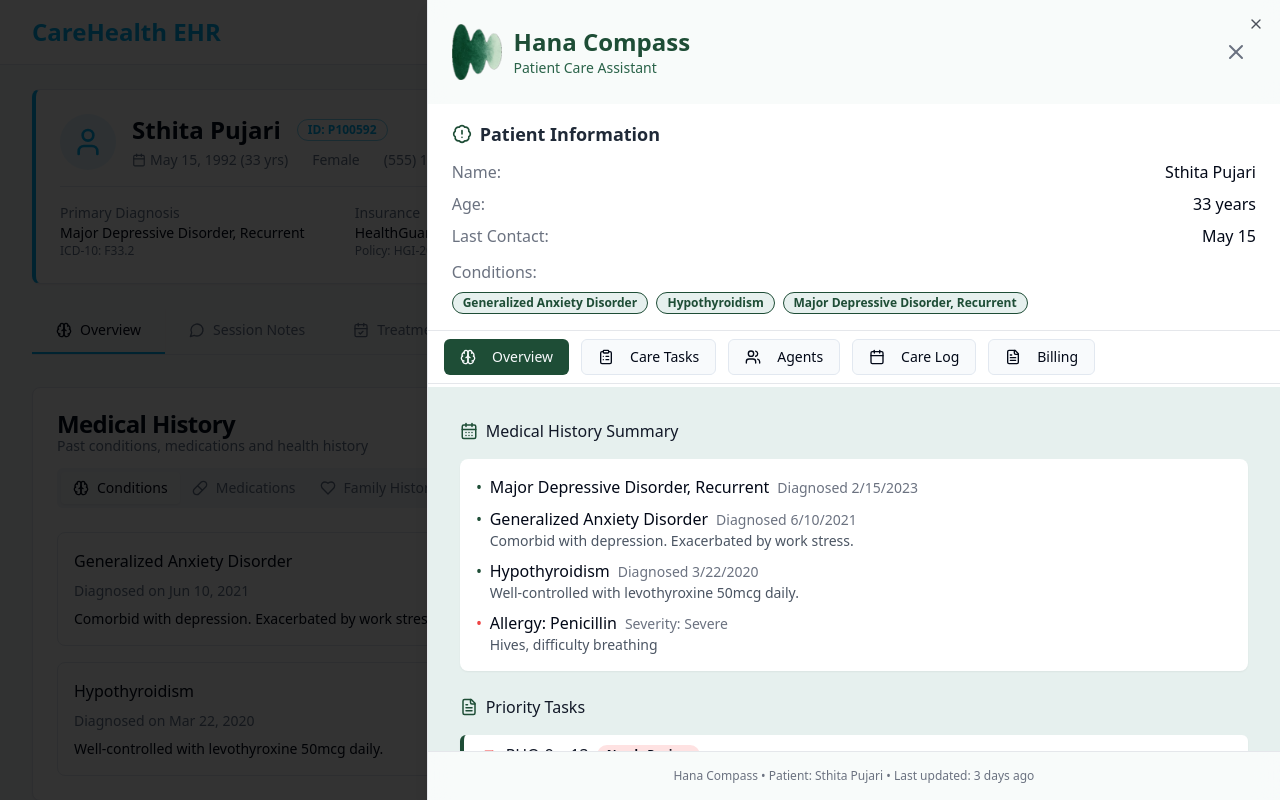
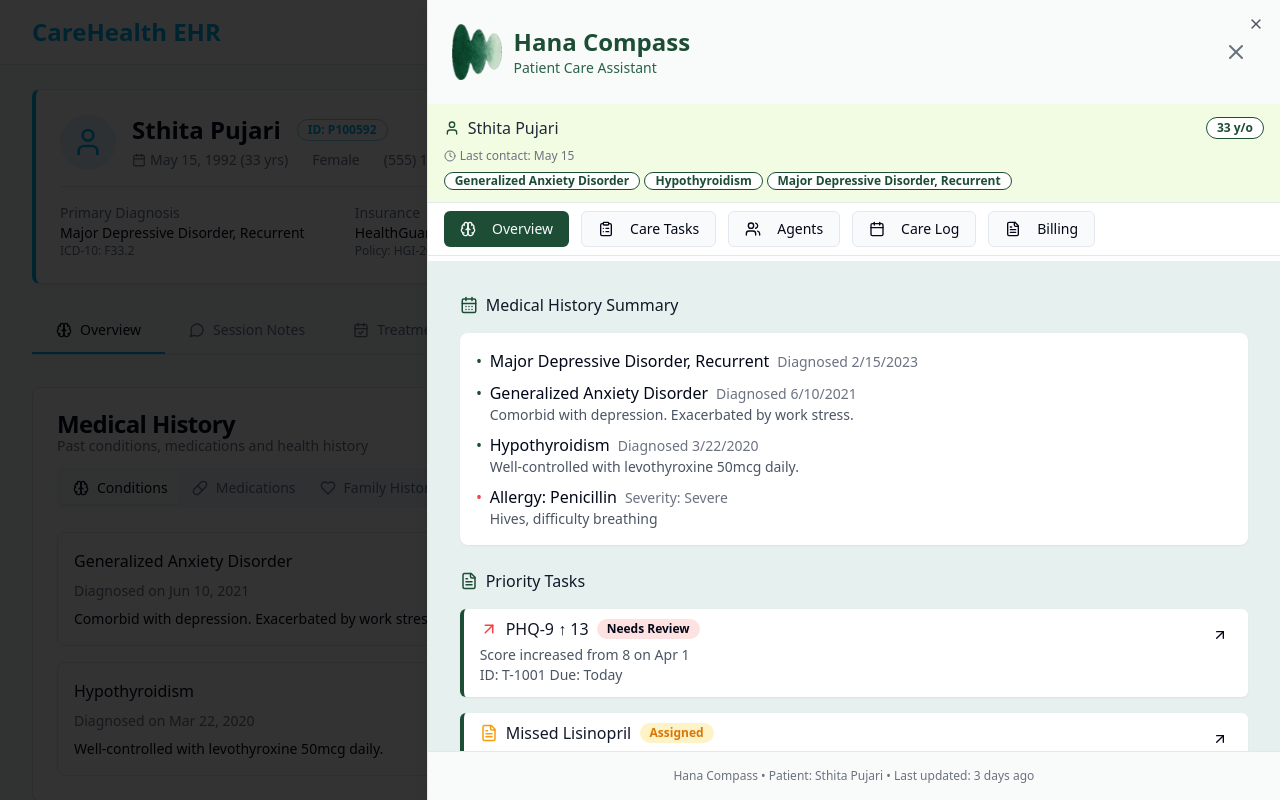
Before and after one commit to mhaihq/sthita-mental-haven, a React (Vite) app: page / in a window 1280 px wide. Both pictures are taken after a click on the button "Open Hana sidebar". Shown: the top 800 px of the page. Built offline with nearby package versions, Linux system fonts and the light colour scheme.

Commit message:
Refactor: Shorten patient info card
Reduce the height of the patient info card and update its UI with modern elements.

```diff
--- a/src/components/layout/sidebar/PatientInfoCard.tsx
+++ b/src/components/layout/sidebar/PatientInfoCard.tsx
@@ -1,6 +1,6 @@
 
 import React from 'react';
-import { BadgeAlert } from 'lucide-react';
+import { User, Calendar, Clock } from 'lucide-react';
 import { Badge } from '@/components/ui/badge';
 import { PatientData } from '@/data/patientData';
 
@@ -18,34 +18,40 @@ export const PatientInfoCard: React.FC<PatientInfoCardProps> = ({
   medicalConditions
 }) => {
   return (
-    <div className="bg-white px-6 py-4 border-b border-gray-200">
-      <h3 className="text-lg font-semibold text-gray-800 mb-3 flex items-center">
-        <BadgeAlert className="w-5 h-5 mr-2 text-[#1E4D36]" />
-        Patient Information
-      </h3>
-      <div className="space-y-2">
-        <p className="flex justify-between">
-          <span className="text-gray-500">Name:</span>
-          <span className="font-medium">{patientData.name}</span>
-        </p>
-        <p className="flex justify-between">
-          <span className="text-gray-500">Age:</span>
-          <span className="font-medium">{patientAge} years</span>
-        </p>
-        <p className="flex justify-between">
-          <span className="text-gray-500">Last Contact:</span>
-          <span className="font-medium">{lastContactedFormatted}</span>
-        </p>
+    <div className="bg-[#F2FCE2] px-4 py-3 border-b border-gray-200">
+      {/* Patient Name and Age */}
+      <div className="flex items-center justify-between mb-2">
+        <div className="flex items-center">
+          <User className="w-4 h-4 mr-2 text-[#1E4D36]" />
+          <span className="font-medium text-gray-800">{patientData.name}</span>
+        </div>
+        <Badge variant="outline" className="text-xs bg-white border-[#1E4D36] text-[#1E4D36]">
+          {patientAge} y/o
+        </Badge>
       </div>
-      <div className="mt-3">
-        <p className="text-gray-500 mb-2">Conditions:</p>
-        <div className="flex flex-wrap gap-2">
-          {medicalConditions.map((condition, index) => (
-            <Badge key={index} variant="outline" className="bg-[#E6F0EE] text-[#1E4D36] border-[#1E4D36]">
-              {condition}
-            </Badge>
-          ))}
-        </div>
+
+      {/* Last Contact */}
+      <div className="flex items-center text-xs text-gray-500 mb-2">
+        <Clock className="w-3 h-3 mr-1" />
+        <span>Last contact: {lastContactedFormatted}</span>
+      </div>
+
+      {/* Conditions Pills */}
+      <div className="flex flex-wrap gap-1">
+        {medicalConditions.slice(0, 3).map((condition, index) => (
+          <Badge
+            key={index}
+            variant="outline"
+            className="text-xs py-0 bg-white text-[#1E4D36] border-[#1E4D36]"
+          >
+            {condition}
+          </Badge>
+        ))}
+        {medicalConditions.length > 3 && (
+          <Badge variant="outline" className="text-xs py-0 bg-white text-[#1E4D36] border-[#1E4D36]">
+            +{medicalConditions.length - 3} more
+          </Badge>
+        )}
       </div>
     </div>
   );
```
